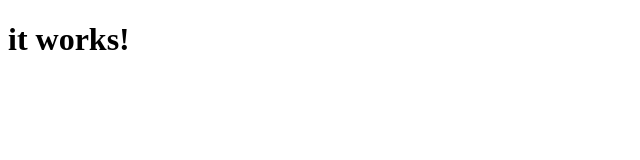
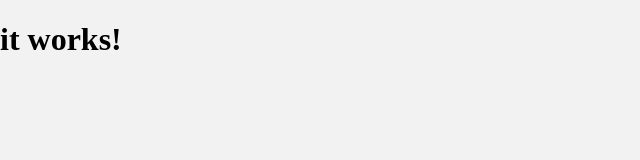
Before and after one commit to alanespinet/devices-control, a React (Create React App) app: page / in a window 1280 px wide. Shown: the top 160 px of the page, without its empty margins (0-640 px from the left). Built offline with nearby package versions, Linux system fonts and the light colour scheme.

Commit message:
Add SCSS to App

```diff
--- a/package.json
+++ b/package.json
@@ -6,6 +6,7 @@
     "@testing-library/jest-dom": "^5.12.0",
     "@testing-library/react": "^11.2.6",
     "@testing-library/user-event": "^12.8.3",
+    "node-sass": "^6.0.0",
     "react": "^17.0.2",
     "react-dom": "^17.0.2",
     "react-scripts": "4.0.3",
--- a/src/index.js
+++ b/src/index.js
@@ -1,6 +1,7 @@
 import React from 'react';
 import ReactDOM from 'react-dom';
 import App from './App';
+import './scss/styles.scss';
 
 ReactDOM.render(
   <React.StrictMode>
--- /dev/null
+++ b/src/scss/partials/_base.scss
@@ -0,0 +1,8 @@
+$background: #f2f2f2;
+
+body {
+    padding: 0;
+    margin: 0;
+
+    background-color: $background;
+}
--- /dev/null
+++ b/src/scss/styles.scss
@@ -0,0 +1 @@
+@import './partials/base';
```
Also changed, not shown: 1 other file (tests, documents, lock files or other folders).
